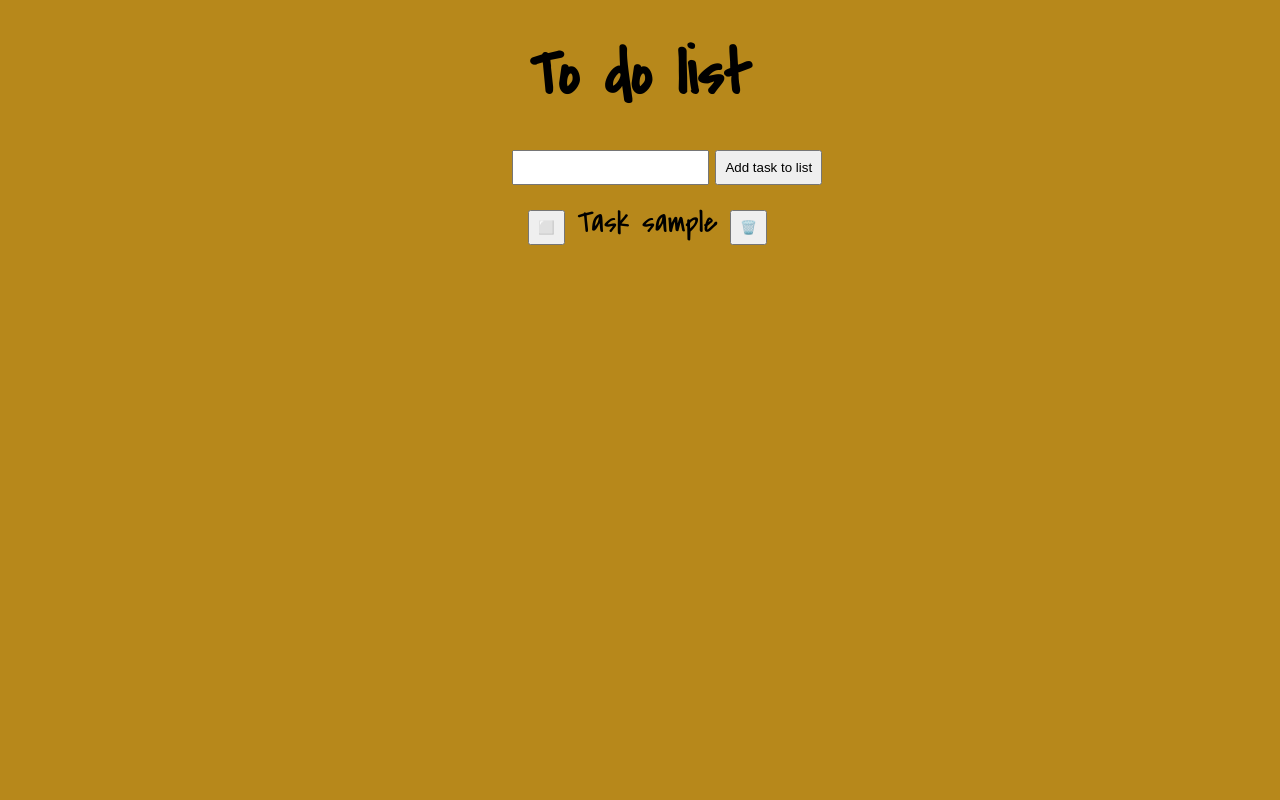
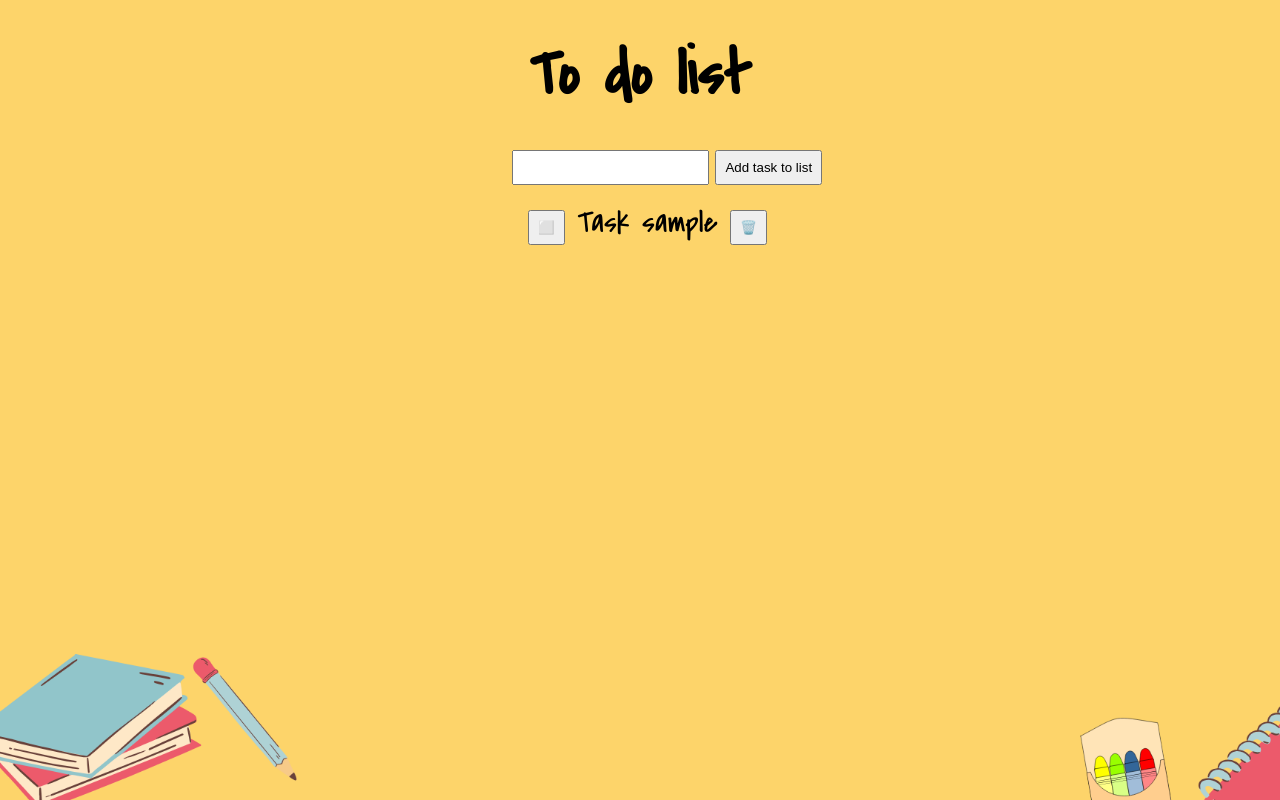
Before and after one commit to JMG002050/to-do-list, a plain HTML site: page index.html in a window 1280 px wide. Drawn offline with Linux system fonts and the light colour scheme; the site is published under a folder, as on GitHub Pages, so addresses that start at the root find nothing.

Commit message:
CSS background path changed

```diff
--- a/style.css
+++ b/style.css
@@ -11,7 +11,7 @@
 
 body {
   background-color: rgb(183, 136, 27);
-  background-image: url("/resources/images/background.png");
+  background-image: url("./resources/images/background.png");
   height: 100vh;
   background-size: cover;
   color: rgb(0, 0, 0);
```
